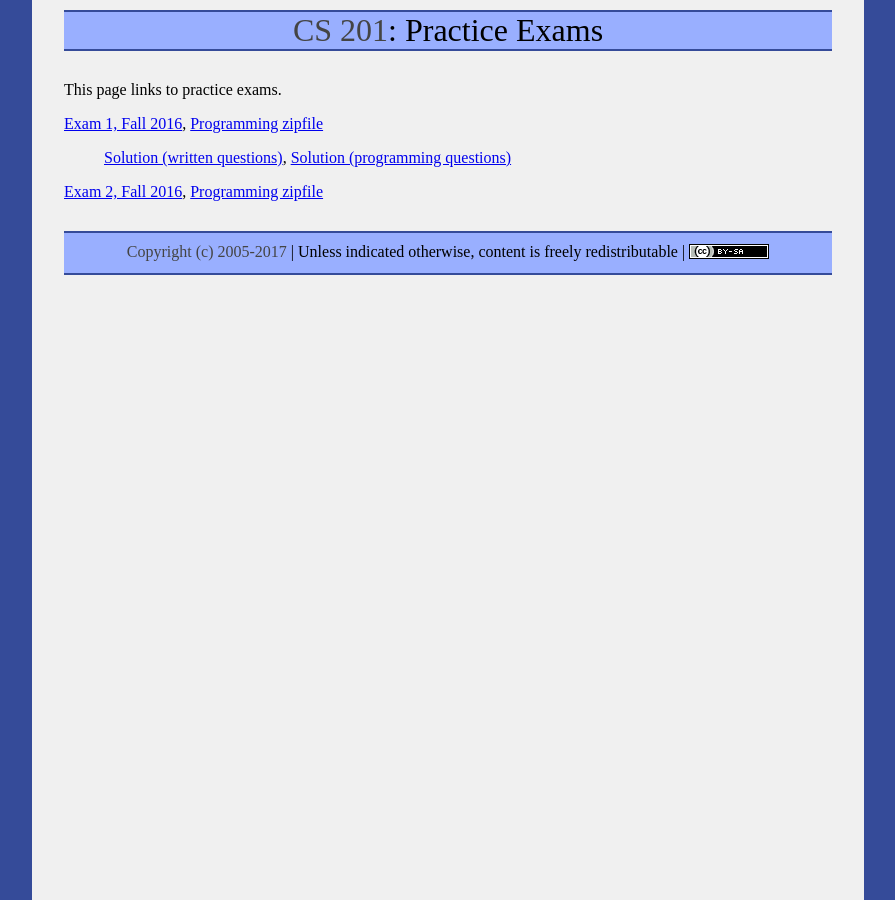
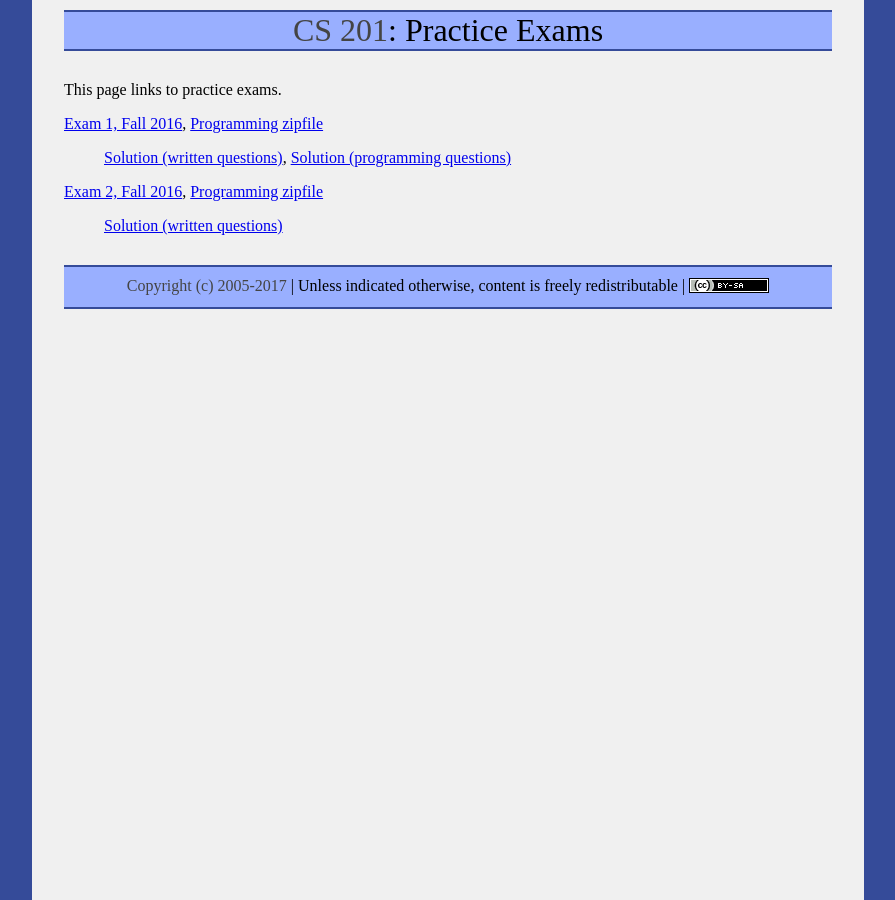
Before and after one commit to ycpcs/cs201-fall2017, a Jekyll site: the page built from practice/index.md, in a window 1280 px wide. Shown: the whole page, without its empty margins (192-1087 px from the left). Built offline with Jekyll 4.4.1, drawn with Linux system fonts in a browser that asks for light colours.

Commit message:
link to solution to second practice exam

```diff
--- a/practice/index.md
+++ b/practice/index.md
@@ -10,3 +10,5 @@ This page links to practice exams.
 > [Solution (written questions)](cs201-fall2016-exam01-solution.pdf), [Solution (programming questions)](CS201_Exam01_Solution.zip)
 
 [Exam 2, Fall 2016](cs201-fall2016-exam02.pdf), [Programming zipfile](CS201_Exam02.zip)
+
+> [Solution (written questions)](cs201-fall2016-exam02-solution.pdf)
```
